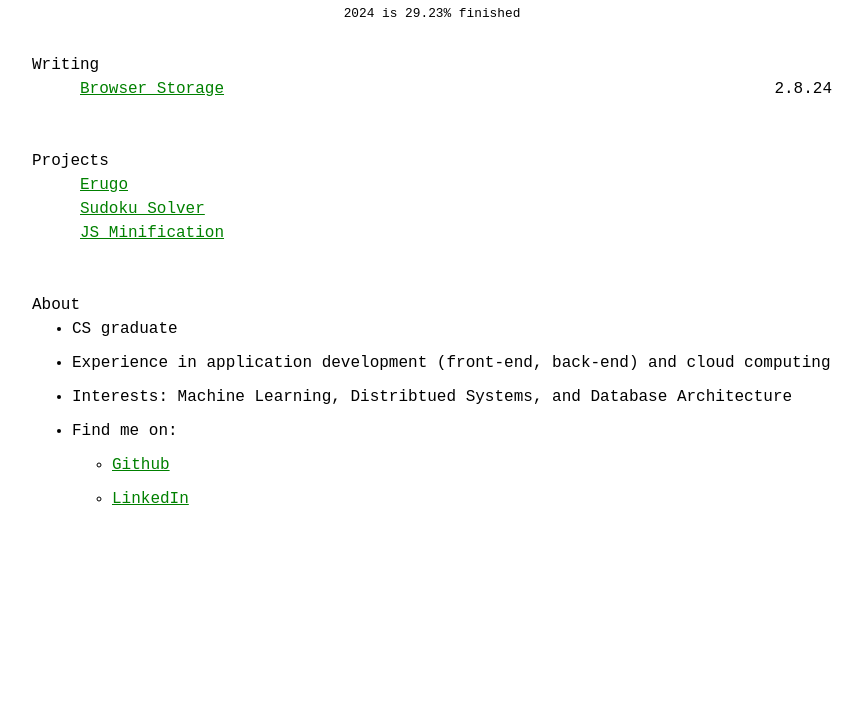
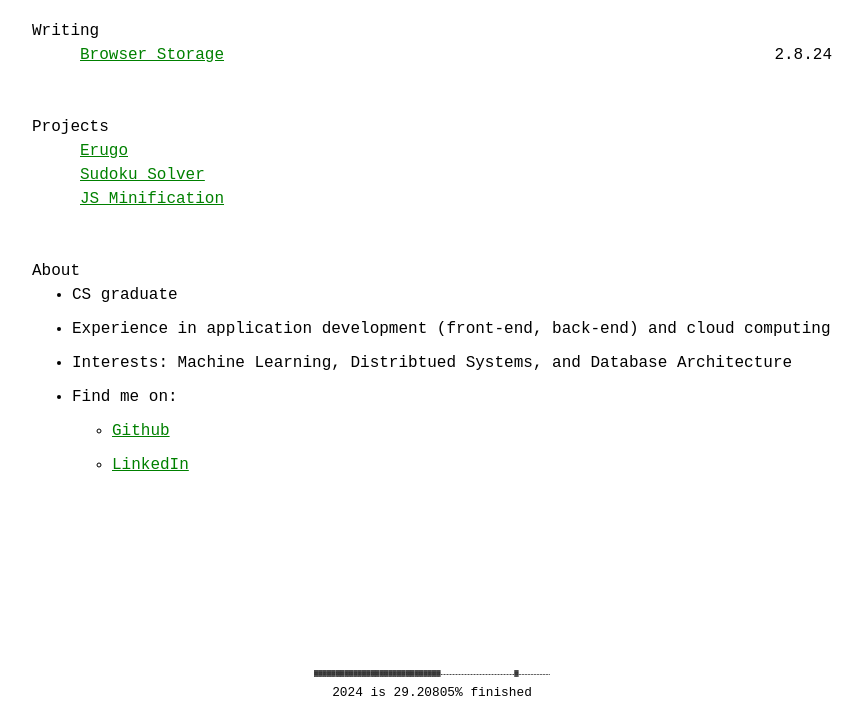
Before and after one commit to na4n/na4n.github.io, a plain HTML site: page index.html in a window 1280 px wide. Shown: the part 78-800 px from the top of the page, without its empty margins (208-1071 px from the left). Drawn offline with Linux system fonts and the light colour scheme.

Commit message:
this css is hanging by a thread

```diff
--- a/css/style.css
+++ b/css/style.css
@@ -11,6 +11,7 @@
 
 .container{
 	max-width: 800px;
+	min-height: 80vh;
 }
 .content{
 	margin-top: 10px;
@@ -33,3 +34,7 @@ a:hover{
 	cursor:pointer;
 	text-decoration: underline;
 }
+
+footer{
+
+}
--- a/index.html
+++ b/index.html
@@ -9,12 +9,7 @@
 </head>
 
 <body>
-<span class="centerAndPad">
-	<div class="title" onclick="toggleTheme()" style="margin: 0 auto;padding-top:20px;text-align:center;font-family:monospace;font-size:2em">Nathan Annareddy</div>
-	<div id="progress" style="text-align:center;font-size:0.5vw;padding-bottom:5px"></div>
-	<div style="padding-bottom:0px;text-align:center;font-size:0.8em;font-family:monospace,sans-serif"><span id="year">The year</span> is <span id="percent">x</span>% finished</div>
-</span>
-
+<div class="title" style="margin: 0 auto;padding-top:20px;text-align:center;font-family:monospace;font-size:2em">Nathan Annareddy</div>
 <div class="container centerAndPad">
 <div class="content"><span>Writing</span>
 <span class="listitem" style="margin:0;padding:0;display:flex; justify-content:space-between; align-items:center;">
@@ -37,6 +32,12 @@
 		<li style="padding-top:10px;padding-bottom:10px"><a href="https://github.com/na4n/">Github</a></li>
 		<li style="padding-bottom:10px;"><a href="https://linkedin.com/in/nathanannareddy">LinkedIn</a></li></ul></div>
 </div>
+
+<footer>
+	<div id="progress" style="font-weight:bold;text-align:center;font-size:0.25em;padding-bottom:5px"></div>
+	<div style="padding-bottom:0px;text-align:center;font-size:0.8em;font-family:monospace,sans-serif"><span id="year">The year</span> is <span id="percent">x</span>% finished</div>
+</footer>
+
 </body>
 
 </html>
--- a/js/year.js
+++ b/js/year.js
@@ -4,42 +4,75 @@ function isLeap(year){
 	return leap ? 366 : 365;
 }
 
-function currentDays(day, month, year){
+function currentDays(day, month, year, hours, minutes, seconds){
 	const daysInMonth = [31, 28, 31, 30, 31, 30, 31, 31, 30, 31, 30, 31];
 	if(isLeap(year)){
 		daysInMonth[1]++;
 	}
-
-	let daysPassed = day;
+	let daysPassed = day-1;
 	for(let i = 0; i < month-1; i++){
 		daysPassed += daysInMonth[i];
 	}
 
-	console.log(daysPassed);
-	console.log(isLeap(year));
-	const percentCompleted = (daysPassed/isLeap(year))*100;
-	let textProgressBar = '';
-	for(let i = 0; i < 100; i++){
-		if(Math.floor(i > percentCompleted)){
-			textProgressBar += '&#9617;';
+	const percentCompleted = ((daysPassed + ((hours + ((minutes + (seconds / 60)) / 60)) / 24)) / isLeap(year)) * 100;
+	if(!progressBar){
+		let completed = '';
+		let notCompleted = '';
+		for(let i = 0; i < 100; i++){
+			(i < Math.floor(percentCompleted)) ? completed += '\u2593' : notCompleted += '.';
 		}
-		else{
-			textProgressBar += '&#9608';
-		}
+		console.log('made progress bar');
+		return [[completed, notCompleted], percentCompleted];
 	}
-
-	return [textProgressBar, percentCompleted];
+	return [percentCompleted];
 }
 
 document.addEventListener('DOMContentLoaded', function(){
+	const year = document.getElementById('year');
+	year.innerHTML = (new Date()).getFullYear();
+
+	updateTime();
+	updateBar();
+	updatePercent();
+
+	setInterval(updateTime, 100); // Update every second
+	setInterval(updatePercent, 1000);
+	setInterval(updateLocation, 100);
+});
+
+let percent;
+let progressBar;
+function updateTime(){
 	const date = new Date();
-	const dateValues = currentDays(date.getDate(), date.getMonth()+1, date.getFullYear());
+	const values = currentDays(date.getDate(), date.getMonth()+1, date.getFullYear(), date.getHours(), date.getMinutes(), date.getSeconds());
+	if(values.length > 1){
+		progressBar = values[0];
+		percent = values[1];
+	}
+	else{
+		percent = values[0];
+	}
+}
 
-	const pBar = document.getElementById('progress')
-	pBar.innerHTML = dateValues[0];
-	const percent = document.getElementById('percent');
-	percent.innerHTML = dateValues[1].toFixed(2);
-	const year = document.getElementById('year');
-	year.innerHTML = date.getFullYear();
+let count = 0;
+function updateLocation(){
+	const index = count % progressBar[1].length;
 
-});
+	const a = progressBar[1].split("");
+	a[index] = '\u2593';
+	index-1 >= 0 ? a[index-1] = '.' : a[progressBar[1].length-1] = '.';
+	progressBar[1] = a.join("");
+	count++;
+	console.log(progressBar[1]);
+	updateBar()
+}
+
+function updateBar(){
+  const pBar = document.getElementById('progress');
+  pBar.innerText = progressBar[0] + progressBar[1];
+}
+
+function updatePercent(){
+  const pe = document.getElementById('percent');
+  pe.innerHTML = percent.toFixed(5);
+}
```
